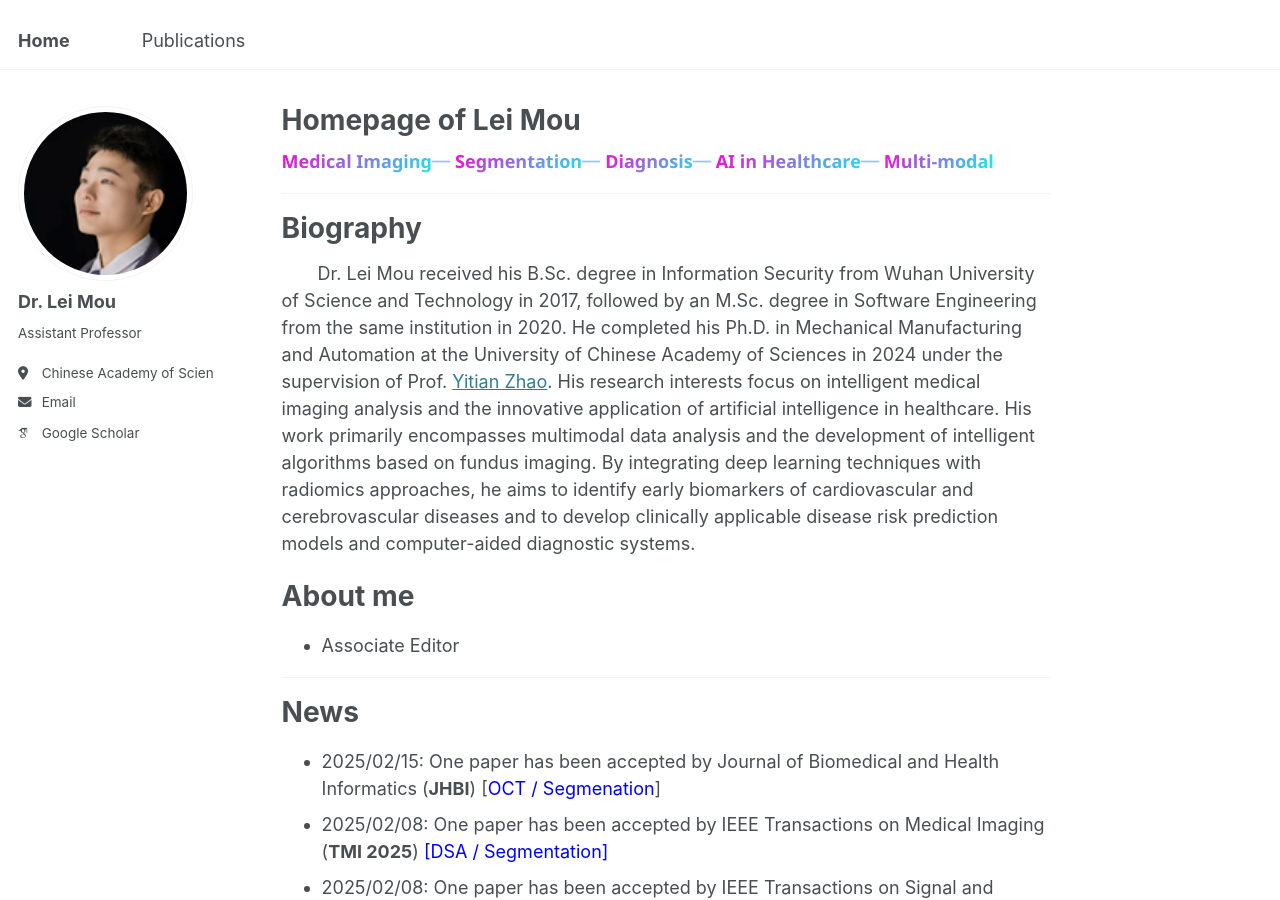
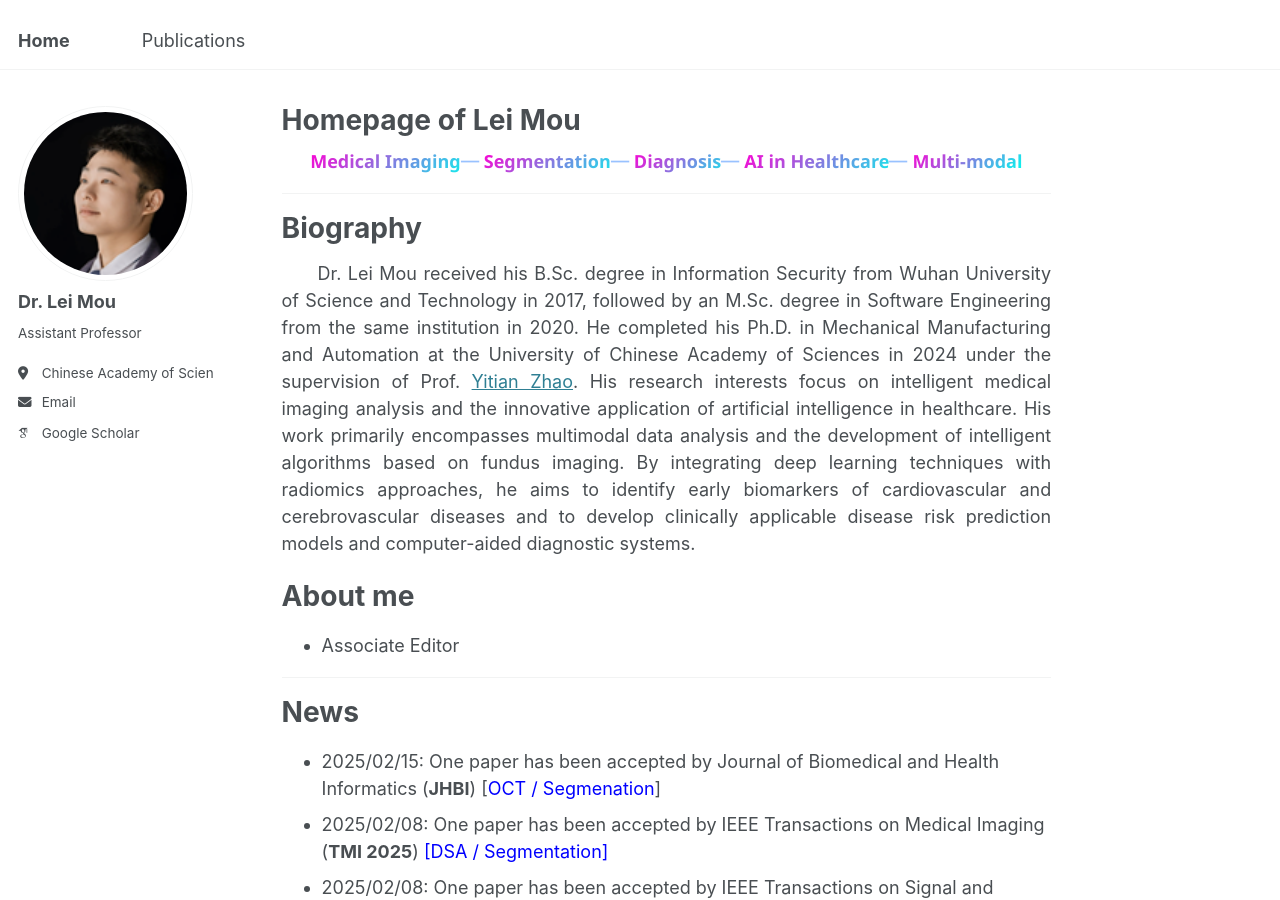
Before and after one commit to iBrain-007/iBrain-007.github.io, a Jekyll site: the page built from _pages/about.md, in a window 1280 px wide and 900 px high. Built offline with Jekyll 4.4.1, drawn with Linux system fonts in a browser that asks for light colours; some web fonts are replaced.

Commit message:
Update about.md

```diff
--- a/_pages/about.md
+++ b/_pages/about.md
@@ -40,7 +40,7 @@ redirect_from:
 }
 </style>
 
-<div class="gradient-nav" align="left">
+<div class="gradient-nav" align="center">
     <a>Medical Imaging</a>
     <a>Segmentation</a>
     <a>Diagnosis</a>
@@ -51,7 +51,7 @@ redirect_from:
 
 # Biography
 
-<p style="text-indent:2em">
+<p style="text-indent:2em; text-align: justify; text-justify:inter-word">
 Dr. Lei Mou received his B.Sc. degree in Information Security from Wuhan University of Science and Technology in 2017, followed by an M.Sc. degree in Software Engineering from the same institution in 2020. He completed his Ph.D. in Mechanical Manufacturing and Automation at the University of Chinese Academy of Sciences in 2024 under the supervision of Prof. <a href="https://ytianzhao.github.io/">Yitian Zhao</a>. His research interests focus on intelligent medical imaging analysis and the innovative application of artificial intelligence in healthcare. His work primarily encompasses multimodal data analysis and the development of intelligent algorithms based on fundus imaging. By integrating deep learning techniques with radiomics approaches, he aims to identify early biomarkers of cardiovascular and cerebrovascular diseases and to develop clinically applicable disease risk prediction models and computer-aided diagnostic systems.
 </p>
 
```
